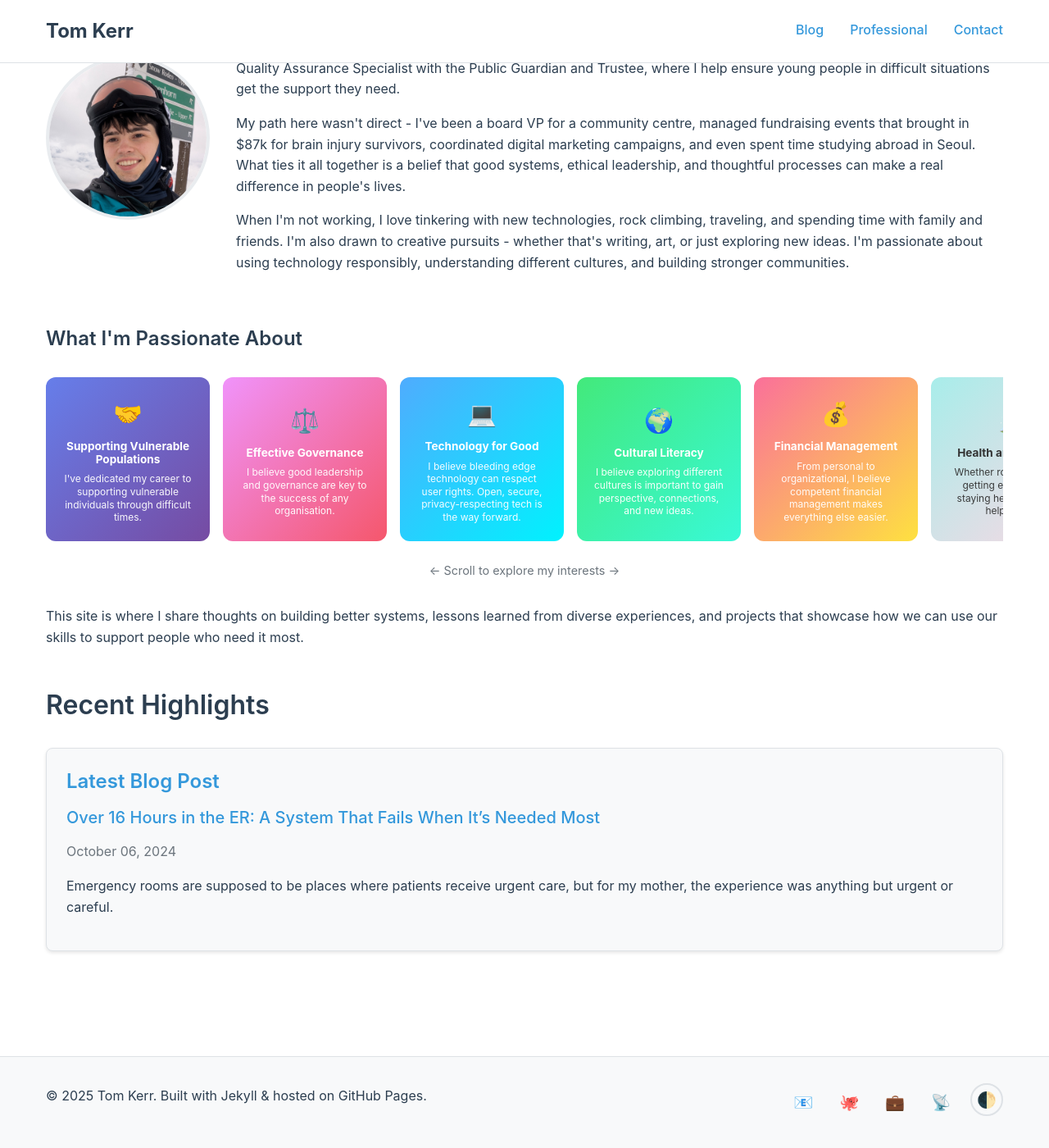
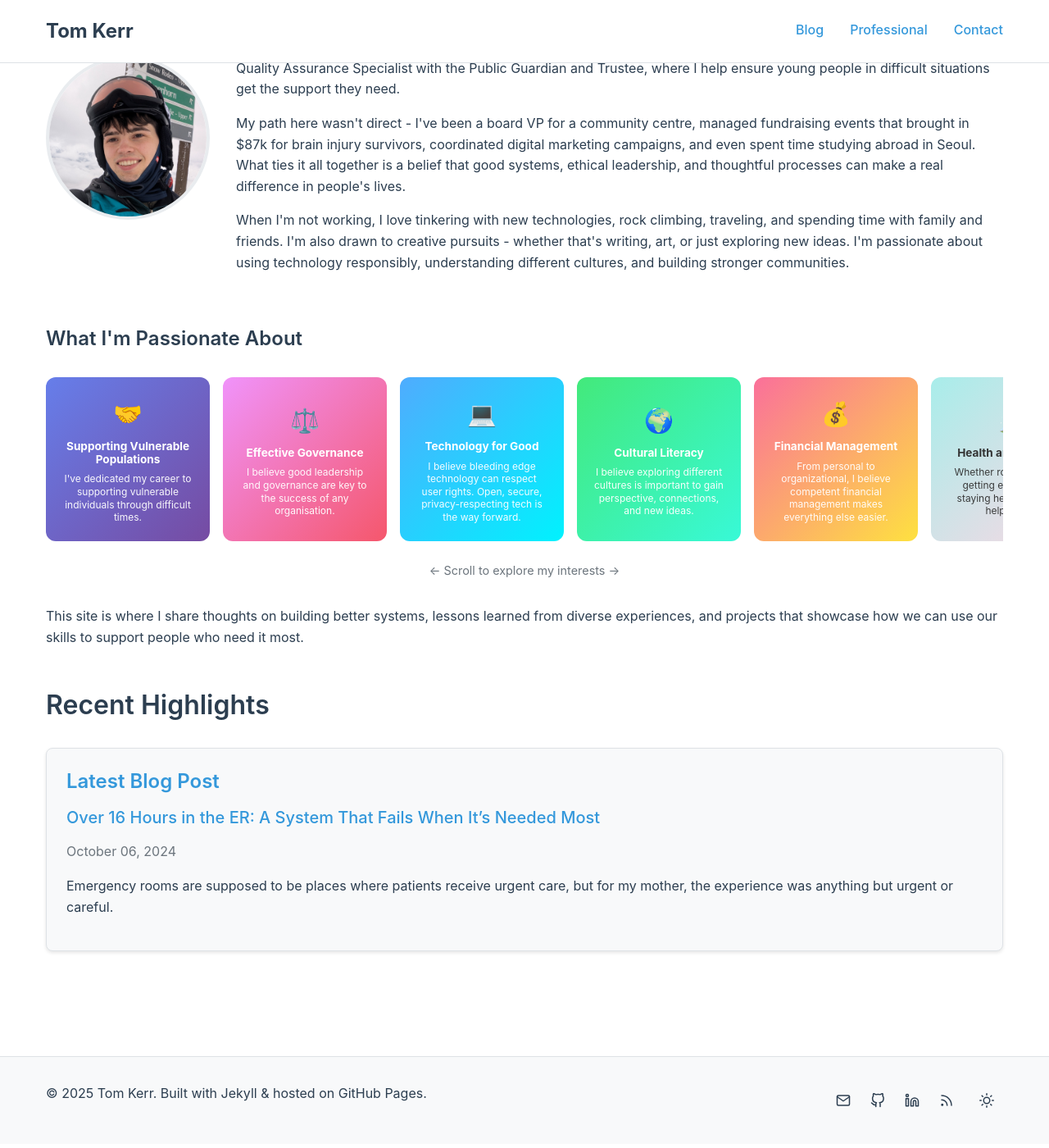
Before and after one commit to TDK250/Toms-Site, a Jekyll site: the page built from index.md, in a window 1280 px wide and 1400 px high, scrolled down 121 px. Shown: the whole window at 82% size. Built offline with Jekyll 4.4.1, drawn with Linux system fonts in a browser that asks for light colours.

Commit message:
Update default.html

```diff
--- a/_layouts/default.html
+++ b/_layouts/default.html
@@ -18,22 +18,101 @@
   <!-- RSS Feed -->
   <link rel="alternate" type="application/rss+xml" title="{{ site.title | escape }}" href="{{ '/feed.xml' | relative_url }}">
 
+  <!-- Feather Icons CDN -->
+  <script src="https://cdnjs.cloudflare.com/ajax/libs/feather-icons/4.29.0/feather.min.js"></script>
+
   <!-- Basic SEO tags -->
   <meta name="author" content="{{ site.author.name | default: site.title }}">
   <meta property="og:title" content="{% if page.title %}{{ page.title | escape }} - {{ site.title | escape }}{% else %}{{ site.title | escape }}{% endif %}">
   <meta property="og:description" content="{{ page.excerpt | default: site.description | strip_html | normalize_whitespace | truncate: 160 | escape }}">
   <meta property="og:type" content="website">
 
-  <!-- Theme Script -->
+  <!-- Enhanced Theme Script -->
   <script>
-    // Apply saved theme or system preference before page loads
     (function() {
+      // Function to apply theme
+      function applyTheme(theme) {
+        document.documentElement.setAttribute('data-theme', theme);
+        if (theme !== 'auto') {
+          localStorage.setItem('theme', theme);
+        }
+      }
+
+      // Function to get system preference
+      function getSystemTheme() {
+        return window.matchMedia('(prefers-color-scheme: dark)').matches ? 'dark' : 'light';
+      }
+
+      // Get saved theme preference or default to 'auto'
       const savedTheme = localStorage.getItem('theme');
-      const systemPrefersDark = window.matchMedia('(prefers-color-scheme: dark)').matches;
-      const theme = savedTheme || (systemPrefersDark ? 'dark' : 'light');
-      document.documentElement.setAttribute('data-theme', theme);
+
+      if (savedTheme && savedTheme !== 'auto') {
+        applyTheme(savedTheme);
+      } else {
+        // Use system preference
+        applyTheme(getSystemTheme());
+
+        // Listen for system preference changes
+        const mediaQuery = window.matchMedia('(prefers-color-scheme: dark)');
+        const handleChange = (e) => {
+          // Only auto-switch if user hasn't manually set a preference
+          const currentSaved = localStorage.getItem('theme');
+          if (!currentSaved || currentSaved === 'auto') {
+            applyTheme(e.matches ? 'dark' : 'light');
+          }
+        };
+
+        // Modern browsers
+        if (mediaQuery.addEventListener) {
+          mediaQuery.addEventListener('change', handleChange);
+        } else {
+          // Fallback for older browsers
+          mediaQuery.addListener(handleChange);
+        }
+      }
     })();
   </script>
+
+  <style>
+    /* Icon styling */
+    .icon {
+      width: 18px;
+      height: 18px;
+      stroke: currentColor;
+      stroke-width: 2;
+      fill: none;
+      stroke-linecap: round;
+      stroke-linejoin: round;
+    }
+
+    .theme-toggle {
+      background: none;
+      border: none;
+      cursor: pointer;
+      padding: 4px;
+      display: inline-flex;
+      align-items: center;
+      justify-content: center;
+      color: inherit;
+    }
+
+    .theme-toggle:hover {
+      opacity: 0.7;
+    }
+
+    .social-links a {
+      display: inline-flex;
+      align-items: center;
+      justify-content: center;
+      text-decoration: none;
+      color: inherit;
+      padding: 4px;
+    }
+
+    .social-links a:hover {
+      opacity: 0.7;
+    }
+  </style>
 </head>
 
 <body>
@@ -68,22 +147,33 @@
           <p>&copy; {{ 'now' | date: "%Y" }} {{ site.author.name }}. Built with Jekyll & hosted on GitHub Pages.</p>
           <div class="social-links">
             {% if site.social.email %}
-              <a href="mailto:{{ site.social.email }}" aria-label="Email">📧</a>
+              <a href="mailto:{{ site.social.email }}" aria-label="Email">
+                <i data-feather="mail" class="icon"></i>
+              </a>
             {% endif %}
             {% if site.social.github %}
-              <a href="https://github.com/{{ site.social.github }}" aria-label="GitHub">🐙</a>
+              <a href="https://github.com/{{ site.social.github }}" aria-label="GitHub">
+                <i data-feather="github" class="icon"></i>
+              </a>
             {% endif %}
             {% if site.social.linkedin %}
-              <a href="https://linkedin.com/in/{{ site.social.linkedin }}" aria-label="LinkedIn">💼</a>
+              <a href="https://linkedin.com/in/{{ site.social.linkedin }}" aria-label="LinkedIn">
+                <i data-feather="linkedin" class="icon"></i>
+              </a>
             {% endif %}
             {% if site.social.twitter %}
-              <a href="https://twitter.com/{{ site.social.twitter }}" aria-label="Twitter">🐦</a>
+              <a href="https://twitter.com/{{ site.social.twitter }}" aria-label="Twitter">
+                <i data-feather="twitter" class="icon"></i>
+              </a>
             {% endif %}
-            <a href="{{ '/feed.xml' | relative_url }}" aria-label="RSS Feed">📡</a>
+            <a href="{{ '/feed.xml' | relative_url }}" aria-label="RSS Feed">
+              <i data-feather="rss" class="icon"></i>
+            </a>
 
-            <!-- Theme Toggle -->
-            <button class="theme-toggle" id="theme-toggle" aria-label="Toggle dark mode">
-              <span class="theme-icon">🌓</span>
+            <!-- Enhanced Theme Toggle -->
+            <button class="theme-toggle" id="theme-toggle" aria-label="Toggle theme">
+              <i data-feather="sun" class="icon theme-icon-light"></i>
+              <i data-feather="moon" class="icon theme-icon-dark" style="display: none;"></i>
             </button>
           </div>
         </div>
@@ -92,19 +182,80 @@
 
   </div>
 
-  <!-- Theme Toggle Script -->
+  <!-- Enhanced Theme Toggle Script -->
   <script>
     document.addEventListener('DOMContentLoaded', function() {
       const themeToggle = document.getElementById('theme-toggle');
       const html = document.documentElement;
+      const lightIcon = themeToggle.querySelector('.theme-icon-light');
+      const darkIcon = themeToggle.querySelector('.theme-icon-dark');
 
+      // Function to update theme toggle icon
+      function updateThemeIcon() {
+        const currentTheme = html.getAttribute('data-theme');
+        if (currentTheme === 'dark') {
+          lightIcon.style.display = 'none';
+          darkIcon.style.display = 'block';
+        } else {
+          lightIcon.style.display = 'block';
+          darkIcon.style.display = 'none';
+        }
+      }
+
+      // Function to get system preference
+      function getSystemTheme() {
+        return window.matchMedia('(prefers-color-scheme: dark)').matches ? 'dark' : 'light';
+      }
+
+      // Update icon on page load
+      updateThemeIcon();
+
+      // Theme toggle click handler
       themeToggle.addEventListener('click', function() {
         const currentTheme = html.getAttribute('data-theme');
-        const newTheme = currentTheme === 'dark' ? 'light' : 'dark';
+        const savedTheme = localStorage.getItem('theme');
+
+        let newTheme;
+
+        // Cycle through: auto -> light -> dark -> auto
+        if (!savedTheme || savedTheme === 'auto') {
+          // Currently on auto (system), switch to opposite of current system
+          newTheme = getSystemTheme() === 'dark' ? 'light' : 'dark';
+        } else if (savedTheme === 'light') {
+          newTheme = 'dark';
+        } else {
+          // savedTheme === 'dark', go back to auto
+          newTheme = 'auto';
+          localStorage.removeItem('theme');
+          newTheme = getSystemTheme(); // Apply current system theme
+        }
+
+        if (newTheme !== 'auto') {
+          localStorage.setItem('theme', newTheme);
+        }
 
         html.setAttribute('data-theme', newTheme);
-        localStorage.setItem('theme', newTheme);
+        updateThemeIcon();
       });
+
+      // Listen for system preference changes when in auto mode
+      const mediaQuery = window.matchMedia('(prefers-color-scheme: dark)');
+      const handleSystemChange = (e) => {
+        const savedTheme = localStorage.getItem('theme');
+        if (!savedTheme || savedTheme === 'auto') {
+          html.setAttribute('data-theme', e.matches ? 'dark' : 'light');
+          updateThemeIcon();
+        }
+      };
+
+      if (mediaQuery.addEventListener) {
+        mediaQuery.addEventListener('change', handleSystemChange);
+      } else {
+        mediaQuery.addListener(handleSystemChange);
+      }
+
+      // Initialize Feather icons
+      feather.replace();
     });
   </script>
 </body>
```
